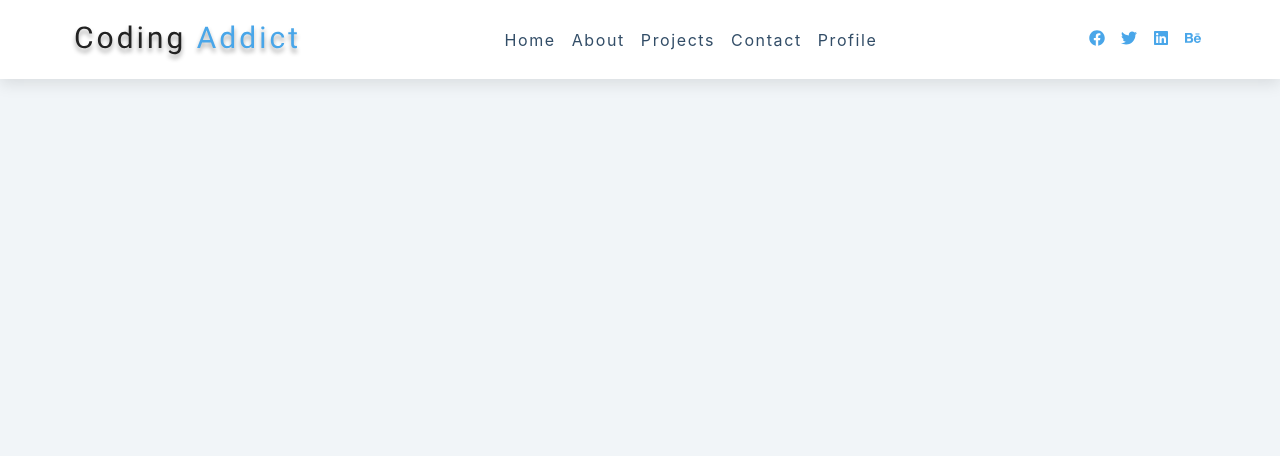
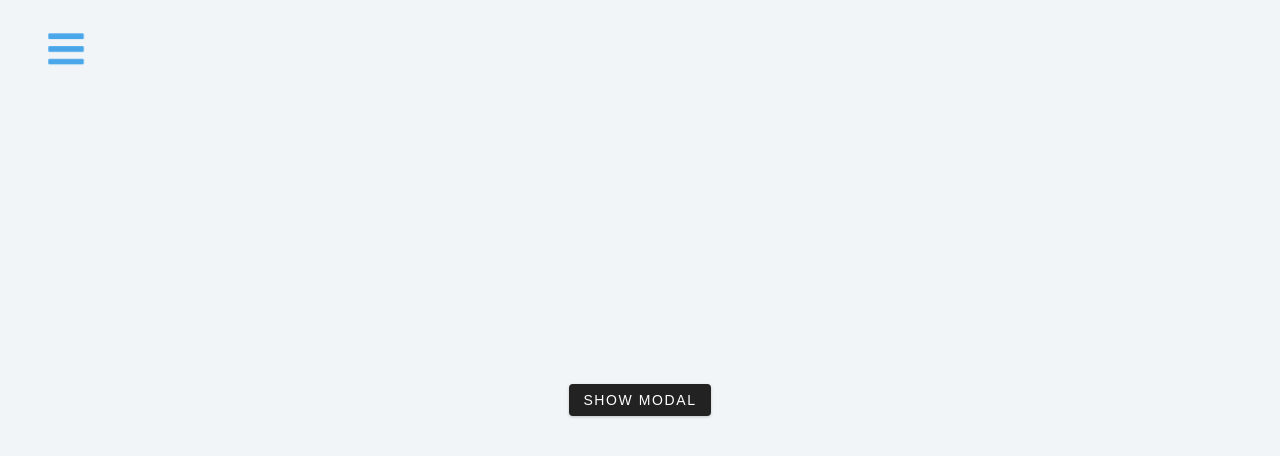
Before and after one commit to abdulazizcode/react-projects, a React (Create React App) app in the folder allone/: page / in a window 1280 px wide. Shown: the top 456 px of the page. Built offline with nearby package versions, Linux system fonts and the light colour scheme.

Commit message:
[INT]- useContext project without context

```diff
--- a/allone/src/App.js
+++ b/allone/src/App.js
@@ -1,10 +1,14 @@
 import React from "react";
-import Header from "./header/Header";
+import Header from "./sidebar-modal/Home";
+import Modal from "./sidebar-modal/Modal";
+import SideBar from "./sidebar-modal/SideBar";
 
 const App = () => {
   return(
     <div className="app">
     	<Header/>
+    	<Modal/>
+    	<SideBar/>
     </div>
   )
 }
--- a/allone/src/index.js
+++ b/allone/src/index.js
@@ -1,7 +1,7 @@
 import React from 'react';
 import ReactDOM from 'react-dom';
 import App from './App';
-import "./header/index.css";
+import "./sidebar-modal/index.css";
 
 ReactDOM.render(
     <App />,
--- /dev/null
+++ b/allone/src/sidebar-modal/Home.js
@@ -0,0 +1,17 @@
+import React from 'react';
+import { FaBars } from 'react-icons/fa';
+const Home = () => {
+	return(
+		<main>
+			<button className="sidebar-toggle">
+				<FaBars/>
+			</button>
+			<button className="btn">
+				Show Modal
+			</button>
+		</main>
+	)
+}
+
+
+export default Home;
--- /dev/null
+++ b/allone/src/sidebar-modal/Modal.js
@@ -0,0 +1,18 @@
+import React from "react";
+import { FaTimes } from 'react-icons/fa';
+
+const Modal = () => {
+	return(
+		<div className={`modal-overlay`}>
+			<div className="modal-container">
+				<h3>Modal Content</h3>
+				<button className="close-modal-btn">
+					<FaTimes/>
+				</button>
+			</div>
+		</div>
+	)
+}
+
+
+export default Modal;
--- /dev/null
+++ b/allone/src/sidebar-modal/SideBar.js
@@ -0,0 +1,38 @@
+import React from "react";
+import logo from './logo.svg';
+import { FaTimes } from 'react-icons/fa';
+import { social, links } from './data';
+
+const SideBar = () => {
+	return(
+		<aside className={`sidebar`}>
+			<div className="sidebar-header">
+				<img src={logo} alt="logo" className="logo"/>
+				<button className="close-btn">
+					<FaTimes/>
+				</button>
+			</div>
+			<ul className="links">
+				{links.map((link) =>{
+					const {id,url, text,icon} = link;
+					return <li key={id}>
+						<a href={url}>{icon}{text}</a>
+					</li>
+				})}
+			</ul>
+			<ul className="social-icons">
+				{social.map((link) =>{
+					const {id,url,text,icon} = link;
+					return(
+						<li key={id}>
+							<a href={url}>{icon}{text}</a>
+						</li>
+					)
+				})}
+			</ul>
+		</aside>
+	)
+}
+
+
+export default SideBar;
--- /dev/null
+++ b/allone/src/sidebar-modal/data.js
@@ -0,0 +1,73 @@
+import React from 'react';
+import {
+  FaBehance,
+  FaFacebook,
+  FaLinkedin,
+  FaTwitter,
+  FaSketch,
+  FaHome,
+  FaUserFriends,
+  FaFolderOpen,
+  FaCalendarAlt,
+  FaWpforms,
+} from 'react-icons/fa';
+export const links = [
+  {
+    id: 1,
+    url: '/',
+    text: 'home',
+    icon: <FaHome />,
+  },
+  {
+    id: 2,
+    url: '/team',
+    text: 'team',
+    icon: <FaUserFriends />,
+  },
+  {
+    id: 3,
+    url: '/projects',
+    text: 'projects',
+    icon: <FaFolderOpen />,
+  },
+  {
+    id: 4,
+    url: '/calendar',
+    text: 'calendar',
+    icon: <FaCalendarAlt />,
+  },
+  {
+    id: 5,
+    url: '/documents',
+    text: 'documents',
+    icon: <FaWpforms />,
+  },
+];
+
+export const social = [
+  {
+    id: 1,
+    url: 'https://www.twitter.com',
+    icon: <FaFacebook />,
+  },
+  {
+    id: 2,
+    url: 'https://www.twitter.com',
+    icon: <FaTwitter />,
+  },
+  {
+    id: 3,
+    url: 'https://www.twitter.com',
+    icon: <FaLinkedin />,
+  },
+  {
+    id: 4,
+    url: 'https://www.twitter.com',
+    icon: <FaBehance />,
+  },
+  {
+    id: 5,
+    url: 'https://www.twitter.com',
+    icon: <FaSketch />,
+  },
+];
--- /dev/null
+++ b/allone/src/sidebar-modal/index.css
@@ -0,0 +1,328 @@
+/*
+===============
+Variables
+===============
+*/
+
+:root {
+  /* dark shades of primary color*/
+  --clr-primary-1: hsl(205, 86%, 17%);
+  --clr-primary-2: hsl(205, 77%, 27%);
+  --clr-primary-3: hsl(205, 72%, 37%);
+  --clr-primary-4: hsl(205, 63%, 48%);
+  /* primary/main color */
+  --clr-primary-5: hsl(205, 78%, 60%);
+  /* lighter shades of primary color */
+  --clr-primary-6: hsl(205, 89%, 70%);
+  --clr-primary-7: hsl(205, 90%, 76%);
+  --clr-primary-8: hsl(205, 86%, 81%);
+  --clr-primary-9: hsl(205, 90%, 88%);
+  --clr-primary-10: hsl(205, 100%, 96%);
+  /* darkest grey - used for headings */
+  --clr-grey-1: hsl(209, 61%, 16%);
+  --clr-grey-2: hsl(211, 39%, 23%);
+  --clr-grey-3: hsl(209, 34%, 30%);
+  --clr-grey-4: hsl(209, 28%, 39%);
+  /* grey used for paragraphs */
+  --clr-grey-5: hsl(210, 22%, 49%);
+  --clr-grey-6: hsl(209, 23%, 60%);
+  --clr-grey-7: hsl(211, 27%, 70%);
+  --clr-grey-8: hsl(210, 31%, 80%);
+  --clr-grey-9: hsl(212, 33%, 89%);
+  --clr-grey-10: hsl(210, 36%, 96%);
+  --clr-white: #fff;
+  --clr-red-dark: hsl(360, 67%, 44%);
+  --clr-red-light: hsl(360, 71%, 66%);
+  --clr-green-dark: hsl(125, 67%, 44%);
+  --clr-green-light: hsl(125, 71%, 66%);
+  --clr-black: #222;
+  --transition: all 0.3s linear;
+  --spacing: 0.1rem;
+  --radius: 0.25rem;
+  --light-shadow: 0 5px 15px rgba(0, 0, 0, 0.1);
+  --dark-shadow: 0 5px 15px rgba(0, 0, 0, 0.2);
+  --max-width: 1170px;
+  --fixed-width: 620px;
+}
+/*
+===============
+Global Styles
+===============
+*/
+
+*,
+::after,
+::before {
+  margin: 0;
+  padding: 0;
+  box-sizing: border-box;
+}
+body {
+  font-family: -apple-system, BlinkMacSystemFont, 'Segoe UI', Roboto, Oxygen,
+    Ubuntu, Cantarell, 'Open Sans', 'Helvetica Neue', sans-serif;
+  background: var(--clr-grey-10);
+  color: var(--clr-grey-1);
+  line-height: 1.5;
+  font-size: 0.875rem;
+}
+ul {
+  list-style-type: none;
+}
+a {
+  text-decoration: none;
+}
+h1,
+h2,
+h3,
+h4 {
+  letter-spacing: var(--spacing);
+  text-transform: capitalize;
+  line-height: 1.25;
+  margin-bottom: 0.75rem;
+}
+h1 {
+  font-size: 3rem;
+}
+h2 {
+  font-size: 2rem;
+}
+h3 {
+  font-size: 1.25rem;
+}
+h4 {
+  font-size: 0.875rem;
+}
+p {
+  margin-bottom: 1.25rem;
+  color: var(--clr-grey-5);
+}
+@media screen and (min-width: 800px) {
+  h1 {
+    font-size: 4rem;
+  }
+  h2 {
+    font-size: 2.5rem;
+  }
+  h3 {
+    font-size: 1.75rem;
+  }
+  h4 {
+    font-size: 1rem;
+  }
+  body {
+    font-size: 1rem;
+  }
+  h1,
+  h2,
+  h3,
+  h4 {
+    line-height: 1;
+  }
+}
+/*  global classes */
+
+/* section */
+.section {
+  width: 90vw;
+  margin: 0 auto;
+  max-width: var(--max-width);
+}
+
+@media screen and (min-width: 992px) {
+  .section {
+    width: 95vw;
+  }
+}
+
+/*
+===============
+Home
+===============
+*/
+
+main {
+  min-height: 100vh;
+  display: flex;
+  justify-content: center;
+  align-items: center;
+}
+.sidebar-toggle {
+  position: fixed;
+  top: 2rem;
+  left: 3rem;
+  font-size: 2rem;
+  background: transparent;
+  border-color: transparent;
+  color: var(--clr-primary-5);
+  transition: var(--transition);
+  cursor: pointer;
+  animation: bounce 2s ease-in-out infinite;
+}
+
+@keyframes bounce {
+  0% {
+    transform: scale(1);
+  }
+  50% {
+    transform: scale(1.5);
+  }
+  100% {
+    transform: scale(1);
+  }
+}
+
+.btn {
+  text-transform: uppercase;
+  background: var(--clr-black);
+  color: var(--clr-white);
+  padding: 0.375rem 0.75rem;
+  letter-spacing: var(--spacing);
+  display: inline-block;
+  transition: var(--transition);
+  font-size: 0.875rem;
+  border: 2px solid var(--clr-black);
+  cursor: pointer;
+  box-shadow: 0 1px 3px rgba(0, 0, 0, 0.2);
+  border-radius: var(--radius);
+  margin: 0.5rem;
+}
+.btn:hover {
+  color: var(--clr-black);
+  background: transparent;
+}
+
+/*
+===============
+Modal
+===============
+*/
+.modal-overlay {
+  position: fixed;
+  top: 0;
+  left: 0;
+  width: 100%;
+  height: 100%;
+  background: rgba(0, 0, 0, 0.5);
+  display: grid;
+  place-items: center;
+  transition: var(--transition);
+  visibility: hidden;
+  z-index: -1;
+}
+/* OPEN/CLOSE MODAL */
+.show-modal {
+  visibility: visible;
+  z-index: 10;
+}
+.modal-container {
+  background: var(--clr-white);
+  border-radius: var(--radius);
+  width: 90vw;
+  height: 30vh;
+  max-width: var(--fixed-width);
+  text-align: center;
+  display: grid;
+  place-items: center;
+  position: relative;
+}
+.close-modal-btn {
+  position: absolute;
+  top: 1rem;
+  right: 1rem;
+  font-size: 2rem;
+  background: transparent;
+  border-color: transparent;
+  color: var(--clr-red-dark);
+  cursor: pointer;
+}
+
+/*
+===============
+Sidebar
+===============
+*/
+.sidebar-header {
+  display: flex;
+  justify-content: space-between;
+  align-items: center;
+  padding: 1rem 1.5rem;
+}
+.close-btn {
+  font-size: 1.75rem;
+  background: transparent;
+  border-color: transparent;
+  color: var(--clr-primary-5);
+  transition: var(--transition);
+  cursor: pointer;
+  color: var(--clr-red-dark);
+  margin-top: 0.2rem;
+}
+.close-btn:hover {
+  color: var(--clr-red-light);
+}
+.logo {
+  justify-self: center;
+  height: 40px;
+}
+
+.links a {
+  display: flex;
+  align-items: center;
+  font-size: 1.25rem;
+  text-transform: capitalize;
+  padding: 1rem 1.5rem;
+  color: var(--clr-grey-3);
+  transition: var(--transition);
+  letter-spacing: var(--spacing);
+}
+
+.links a:hover {
+  background: var(--clr-grey-10);
+  color: var(--clr-grey-2);
+}
+.links a svg {
+  font-size: 1.5rem;
+  color: var(--clr-grey-5);
+  margin-right: 1rem;
+  transition: var(--transition);
+}
+.links a:hover svg {
+  color: var(--clr-grey-4);
+}
+.social-icons {
+  justify-self: center;
+  display: flex;
+  padding-bottom: 2rem;
+}
+.social-icons a {
+  font-size: 1.5rem;
+  margin: 0 0.5rem;
+  color: var(--clr-primary-5);
+  transition: var(--transition);
+}
+.social-icons a:hover {
+  color: var(--clr-primary-1);
+}
+
+.sidebar {
+  position: fixed;
+  top: 0;
+  left: 0;
+  width: 100%;
+  height: 100%;
+  background: var(--clr-white);
+  display: grid;
+  grid-template-rows: auto 1fr auto;
+  row-gap: 1rem;
+  box-shadow: var(--clr-red-dark);
+  transition: var(--transition);
+  transform: translate(-100%);
+}
+.show-sidebar {
+  transform: translate(0);
+}
+@media screen and (min-width: 676px) {
+  .sidebar {
+    width: 400px;
+  }
+}
```
Also changed, not shown: allone/src/sidebar-modal/context.js (added), allone/src/sidebar-modal/logo.svg (added).
